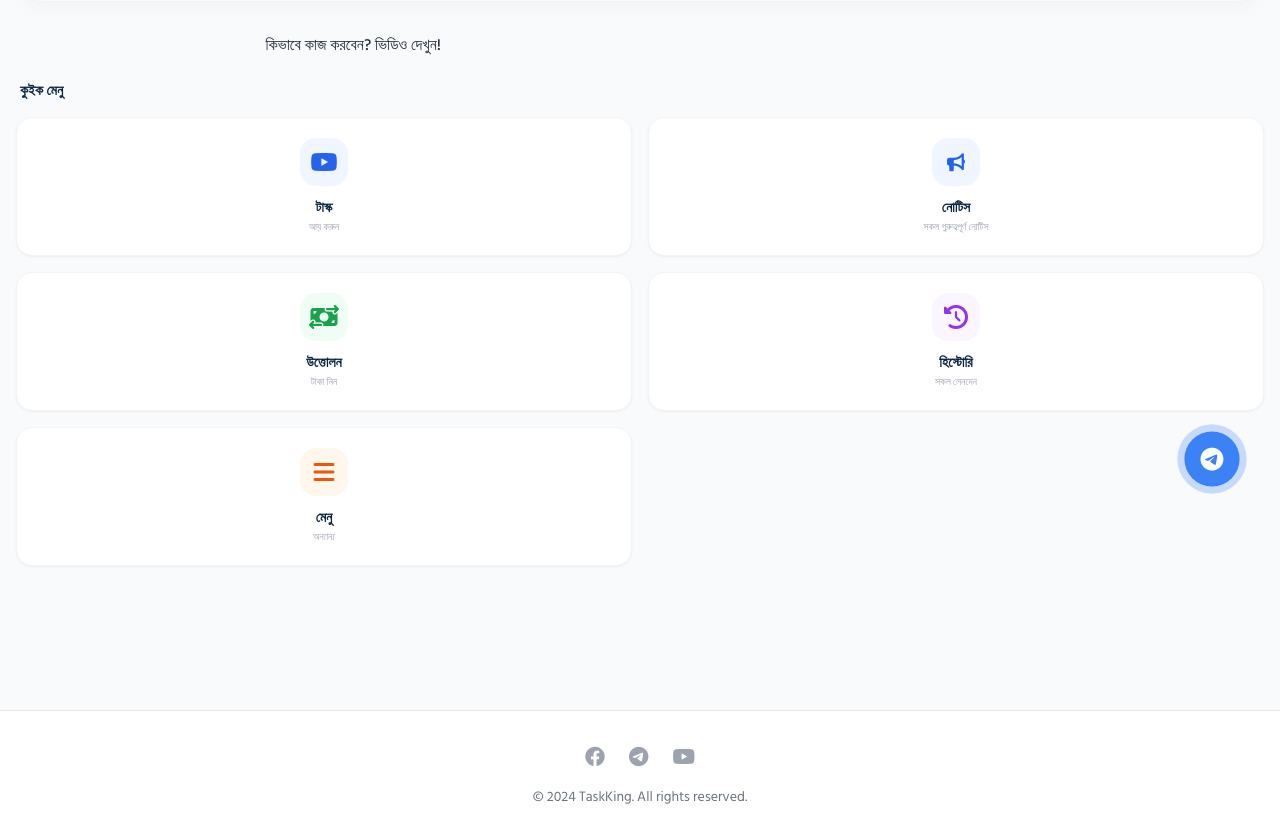
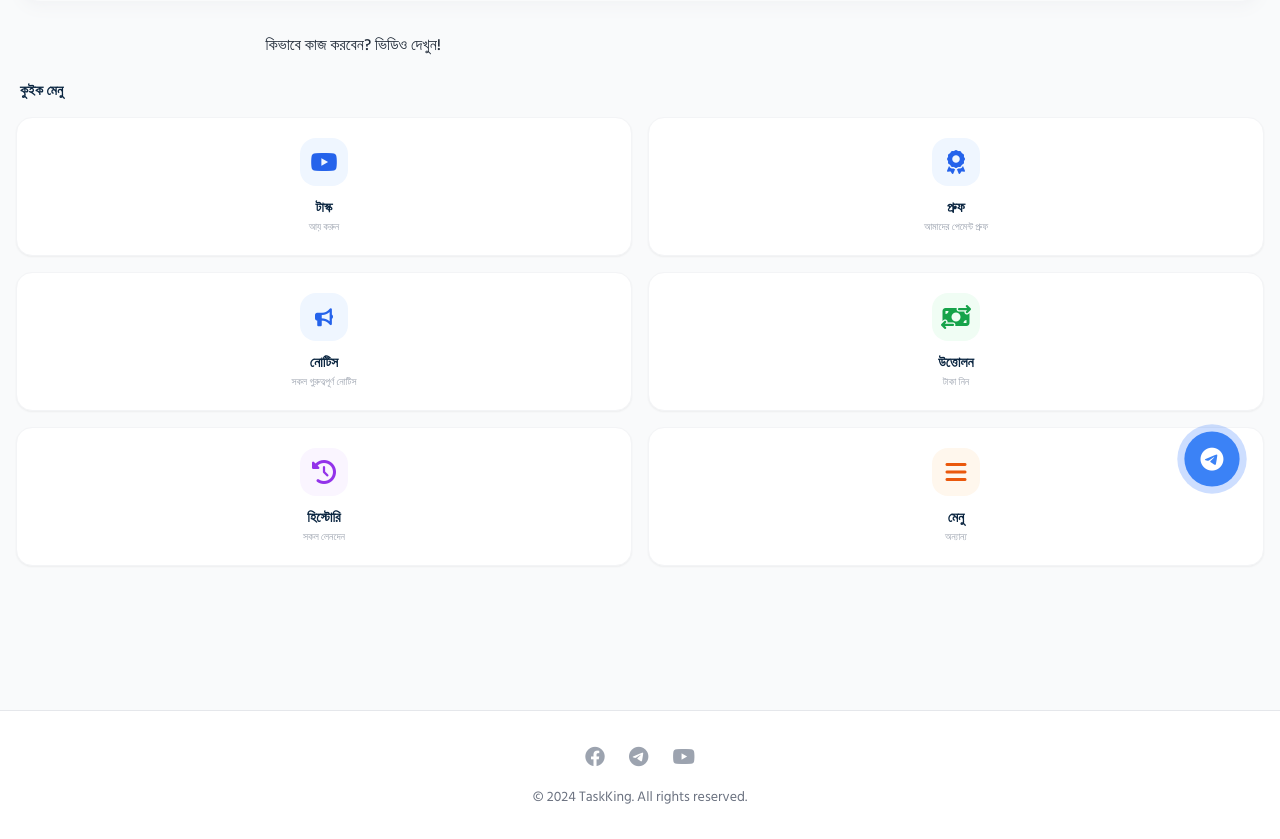
Before and after one commit to siaful2580mm-hub/test, a Flask app: template templates/index.html in a window 1280 px wide. Shown: the part 273-1112 px from the top of the page. Run offline with Flask 3, Linux system fonts and the light colour scheme; the template is opened without the code that fills it, so the values that code supplies are empty; parts of the project's set-up code (start-up, migrations or seed data) failed here and were passed over; some libraries are stand-ins or nearby versions.

Commit message:
Update index.html

```diff
--- a/templates/index.html
+++ b/templates/index.html
@@ -106,13 +106,20 @@
         <span class="text-[#0A2540] font-bold text-sm">টাস্ক</span>
         <span class="text-[10px] text-gray-400 mt-0.5">আয় করুন</span>
     </a>
-    <a href="/tasks" class="bg-white p-5 rounded-2xl shadow-sm border border-gray-100 flex flex-col items-center justify-center hover:shadow-md transition active:scale-95 group">
+    <a href="/notice" class="bg-white p-5 rounded-2xl shadow-sm border border-gray-100 flex flex-col items-center justify-center hover:shadow-md transition active:scale-95 group">
+        <div class="h-12 w-12 bg-blue-50 text-blue-600 rounded-2xl flex items-center justify-center text-2xl mb-3 group-hover:scale-110 transition">
+        <i class="fa-solid fa-award"></i>        </div>
+        <span class="text-[#0A2540] font-bold text-sm">প্রুফ</span>
+        <span class="text-[10px] text-gray-400 mt-0.5">আমাদের পেমেন্ট প্রুফ</span>
+    </a>
+     <a href="/proofs" class="bg-white p-5 rounded-2xl shadow-sm border border-gray-100 flex flex-col items-center justify-center hover:shadow-md transition active:scale-95 group">
         <div class="h-12 w-12 bg-blue-50 text-blue-600 rounded-2xl flex items-center justify-center text-2xl mb-3 group-hover:scale-110 transition">
         <i class="fa-solid fa-bullhorn text-lg"></i>
         </div>
         <span class="text-[#0A2540] font-bold text-sm">নোটিস</span>
         <span class="text-[10px] text-gray-400 mt-0.5">সকল গুরুত্বপূর্ণ নোটিস</span>
     </a>
+
 
     <!-- Withdraw Button (Active) -->
     <a href="/withdraw" class="bg-white p-5 rounded-2xl shadow-sm border border-gray-100 flex flex-col items-center justify-center hover:shadow-md transition active:scale-95 group">
```
